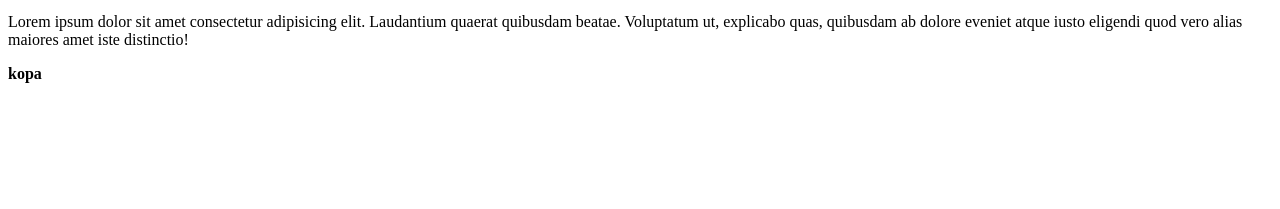
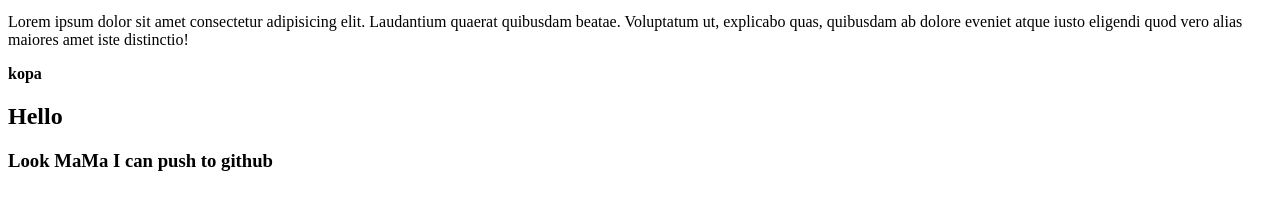
Before and after one commit to Arifur-Rahman-Khan/My-first-webside, a plain HTML site: page index.html in a window 1280 px wide. Shown: the part 101-310 px from the top of the page. Drawn offline with Linux system fonts and the light colour scheme.

Commit message:
Hellow bangladah

```diff
--- a/index.html
+++ b/index.html
@@ -13,6 +13,9 @@
     <p>HI my name is arifur Rahma hanr tomar name</p>
     <p>Lorem ipsum dolor sit amet consectetur adipisicing elit. Laudantium quaerat quibusdam beatae. Voluptatum ut, explicabo quas, quibusdam ab dolore eveniet atque iusto eligendi quod vero alias maiores amet iste distinctio!</p>
     <b>kopa</b>
+
+    <h2>Hello</h2>
+    <h3>Look MaMa I can push to github</h3>
 </body>
 
 </html>
```
